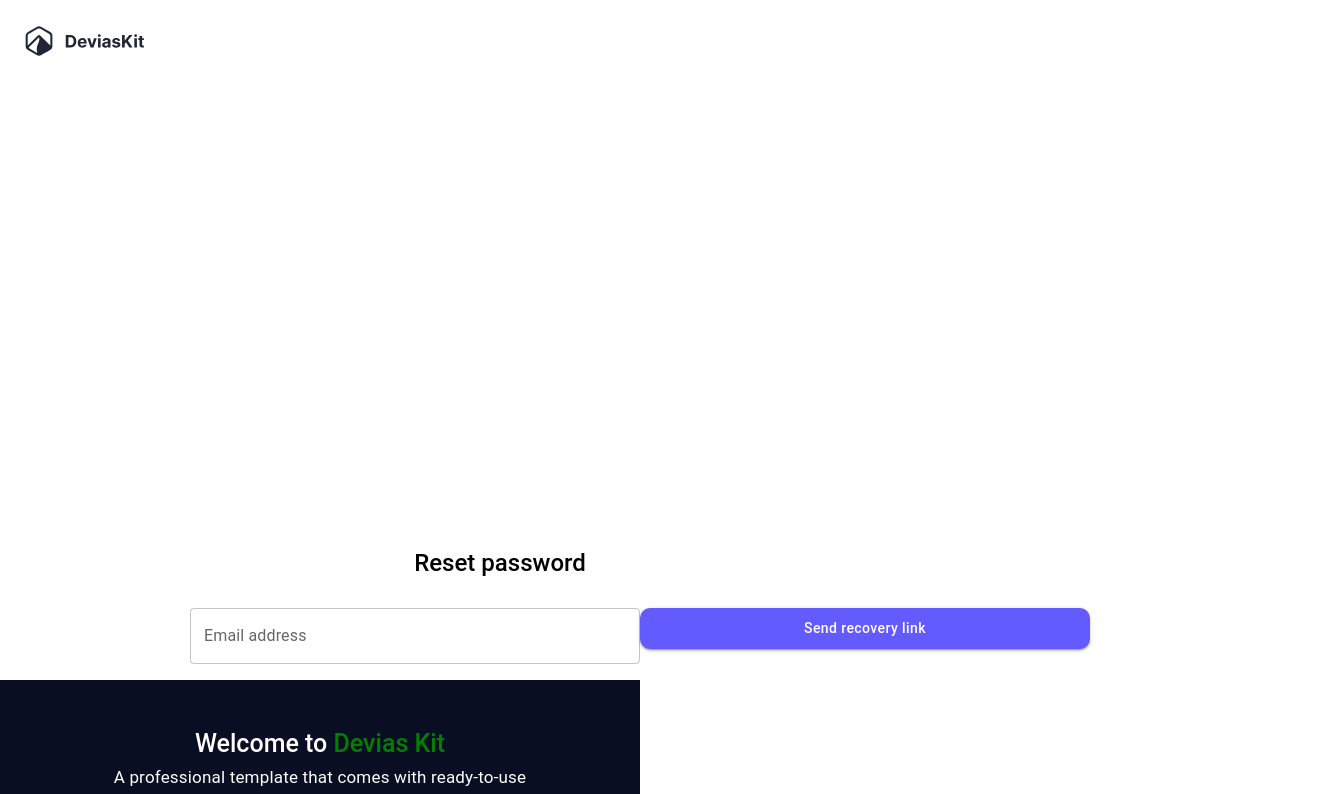
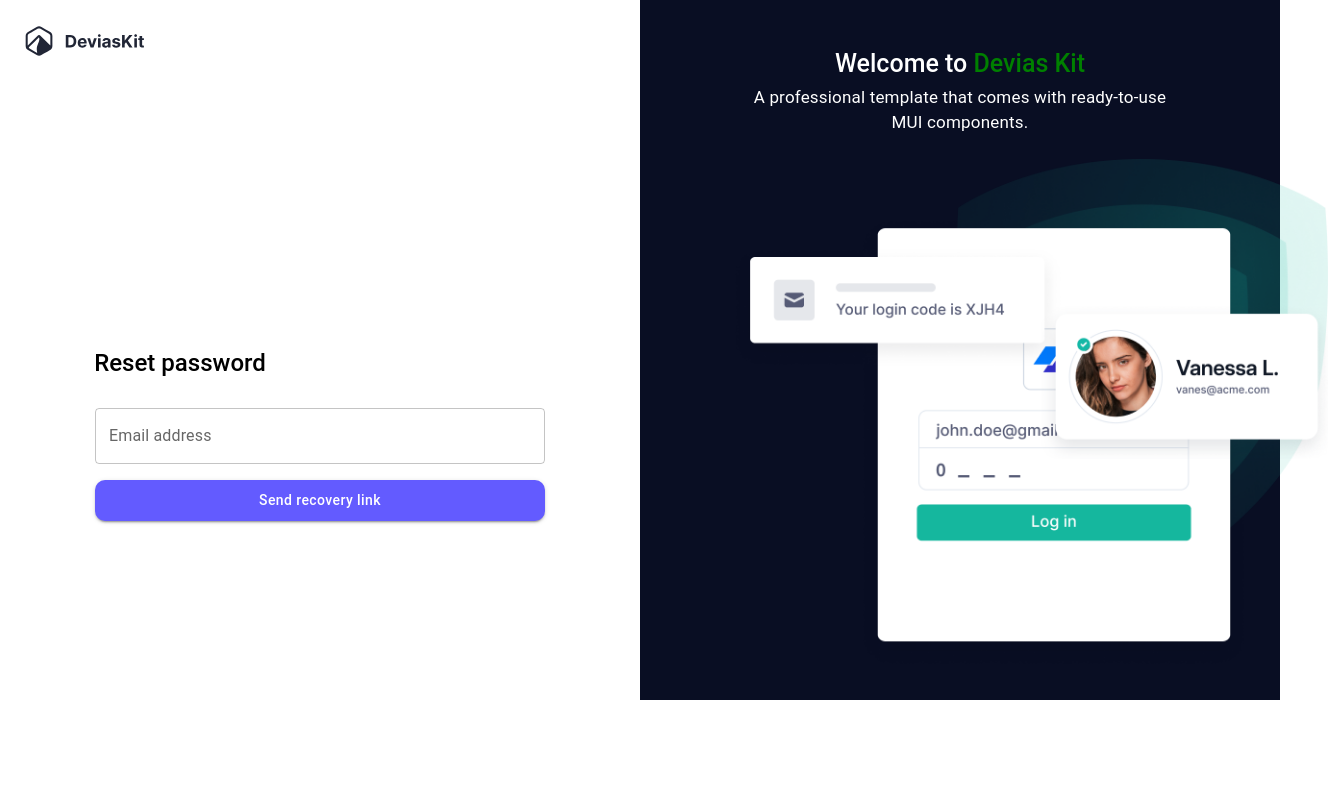
Before and after one commit to harivijay1998/DeviasKit, a React (Create React App) app: page /forgotpassword in a window 1280 px wide. Shown: the top 794 px of the page, 1340 px wide, since content can reach past the window. Built offline with nearby package versions, Linux system fonts and the light colour scheme.

Commit message:
user login finall commit

```diff
--- a/src/components/ForgotPassword.js
+++ b/src/components/ForgotPassword.js
@@ -30,7 +30,7 @@
   };
   return (
     <Grid container>
-      <Grid item xs={12} sx={{ position: "relative" }}>
+      <Grid item xs={6} sx={{ position: "relative" }}>
       <Box
           component="img"
           alt="logo"
@@ -47,7 +47,13 @@
             display: "flex",
             flexDirection: "column",
             alignItems: "center",
-            paddingInline: "170px", paddingBlockStart: "560px"
+            paddingInline: "170px", paddingBlockStart: "360px",
+            "@media (max-width:900px) and (min-width:768px)":{
+              position:'relative',
+              left:'190px',
+              paddingInline:"100px",
+              top:'190px'
+            }
           }}
         >
           <Typography variant="h5" sx={{ marginBottom: 2 , fontWeight:500, left:'-140px', position:'relative', top:'-13px' }}>
--- a/src/components/SigninPage.js
+++ b/src/components/SigninPage.js
@@ -76,7 +76,7 @@
           }}
         ></Box>
 
-        <Box sx={{ paddingInline: "159px", paddingBlock: "180px" , position:'relative', top:'10px',
+        <Box sx={{ paddingInline: "159px", paddingBlockStart: "180px" , position:'relative', top:'10px',
           "@media (max-width:900px) and (min-width: 768px)":{
             paddingBlockStart:'400px', paddingInline:'180px'
           }
--- a/src/components/SignupPage.js
+++ b/src/components/SignupPage.js
@@ -41,7 +41,7 @@
 
   return (
     <Grid container>
-      <Grid item xs={12} sx={{ position: "relative" }}>
+      <Grid item xs={6} sx={{ position: "relative" }}>
         <Box
           component="img"
           alt="logo"
@@ -51,10 +51,13 @@
             top: "25px",
             left: "23px",
             height: "32px",
+
           }}
         ></Box>
 
-        <Box sx={{ paddingInline: "175px", paddingBlockStart: "370px", top:'0px', position:'relative' }}>
+        <Box sx={{ paddingInline: "175px", paddingBlockStart: "150px", top:'0px', position:'relative',"@media (max-width:900px) and (min-width:768px)":{
+             paddingInline:"100px" , top:'170px', left:"50px"
+            } }}>
           <Typography variant="h4" sx={{ mb: 1 }}>
             Sign up
           </Typography>
```
